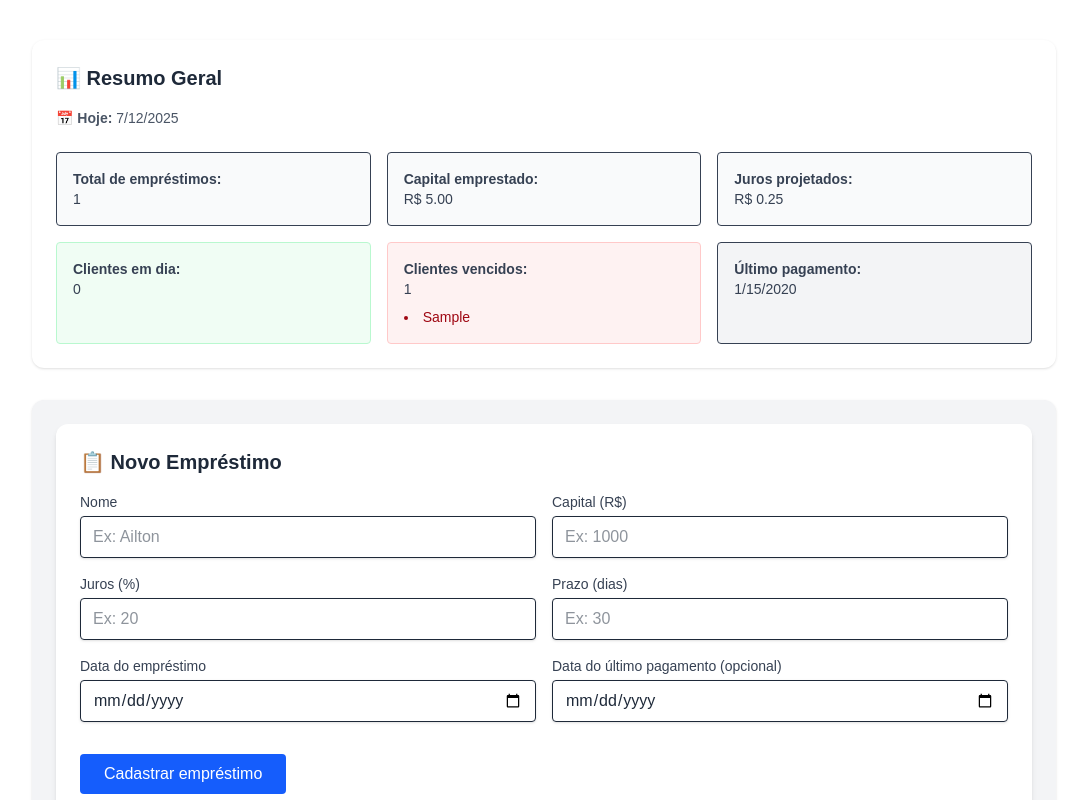
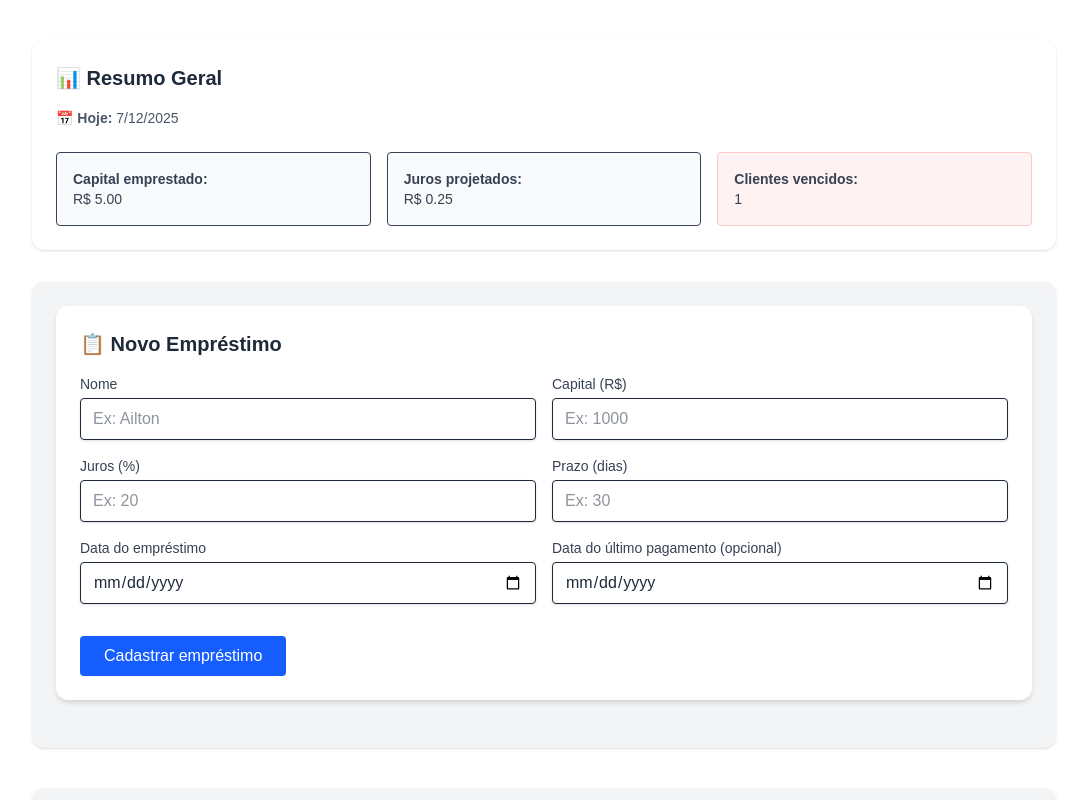
Before and after one commit to trafegoofertaecontingencia/emprestimos, a Next.js app: page / in a window 1280 px wide. Both pictures are taken after typing "Sample", "5", "5", "5", "2020-01-15", "2020-01-15" into the empty fields and a click on the button "Cadastrar empréstimo". Shown: the top 800 px of the page, without its empty margins (96-1183 px from the left). Built offline with nearby package versions, Linux system fonts and the light colour scheme.

Commit message:
Tudo funcionando 100%

```diff
--- a/components/Dashboard.jsx
+++ b/components/Dashboard.jsx
@@ -60,9 +60,6 @@ export default function Dashboard() {
       </p>
 
       <div className="grid grid-cols-1 sm:grid-cols-2 md:grid-cols-3 gap-4 text-sm text-gray-700">
-        <div className="p-4 border rounded bg-gray-50">
-          <strong>Total de empréstimos:</strong><br /> {loans.length}
-        </div>
 
         <div className="p-4 border rounded bg-gray-50">
           <strong>Capital emprestado:</strong><br /> R$ {totalCapital.toFixed(2)}
@@ -72,10 +69,6 @@ export default function Dashboard() {
           <strong>Juros projetados:</strong><br /> R$ {totalJurosProjetado.toFixed(2)}
         </div>
 
-        <div className="p-4 border rounded bg-green-50 border-green-200">
-          <strong>Clientes em dia:</strong><br /> {emDia}
-        </div>
-
         <div className="p-4 border rounded bg-red-50 border-red-200">
           <strong>Clientes vencidos:</strong><br />
           {vencidos === 0 ? (
@@ -83,20 +76,8 @@ export default function Dashboard() {
           ) : (
             <>
               <span>{vencidos}</span>
-              <ul className="mt-2 list-disc list-inside text-sm text-red-800">
-                {clientesVencidos.map((nome, i) => (
-                  <li key={i}>{nome}</li>
-                ))}
-              </ul>
             </>
           )}
-        </div>
-
-        <div className="p-4 border rounded bg-gray-100">
-          <strong>Último pagamento:</strong><br />
-          {ultimoPagamento
-            ? new Date(ultimoPagamento).toLocaleDateString()
-            : "Nenhum ainda"}
         </div>
       </div>
     </section>
--- a/components/LoanList.jsx
+++ b/components/LoanList.jsx
@@ -148,7 +148,7 @@ export default function LoanList() {
 
               <ul className="text-sm space-y-1 mb-4">
                 <li>
-                  📆 Criado em:{" "}
+                  📆 Emprestou no dia:{" "}
                   <strong>
                     {new Date(loan.startDate).toLocaleDateString("pt-BR")}
                   </strong>
```
